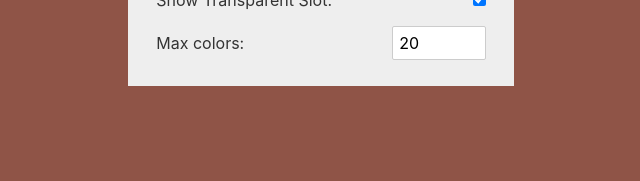
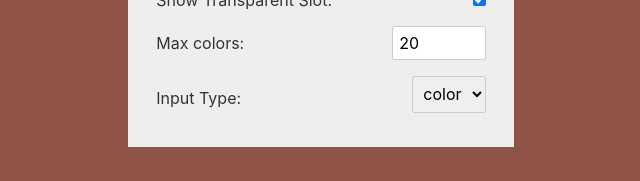
Before and after one commit to hoisan49/svelte-palette, a Svelte app: page / in a window 1280 px wide. Shown: the part 292-473 px from the top of the page, without its empty margins (319-959 px from the left). Built offline with nearby package versions, Linux system fonts and the light colour scheme.

Commit message:
chore: Upgrade svelte-palette version and add inputType selector

```diff
--- a/package.json
+++ b/package.json
@@ -14,7 +14,7 @@
     "svelte": "^3.0.0"
   },
   "dependencies": {
-    "@untemps/svelte-palette": "^1.7.0",
+    "@untemps/svelte-palette": "^1.8.0",
     "sirv-cli": "^1.0.0"
   },
   "scripts": {
--- a/src/App.svelte
+++ b/src/App.svelte
@@ -32,6 +32,7 @@
 	let useCustomTooltipContent = false
 	let showTransparentSlot = true
 	let maxColors = 20
+	let inputType = 'color'
 	let useCustomClass = false
 </script>
 
@@ -46,6 +47,7 @@
                 tooltipContentSelector={useCustomTooltipContent ? '.palette__tooltip__button' : null}
                 {showTransparentSlot}
                 {maxColors}
+                {inputType}
                 on:select={({ detail: { color } }) => (bgColor = color)}
                 class={useCustomClass ? 'palette' : null}
         />
@@ -98,6 +100,15 @@
                 <label>
                     Max colors:
                     <input type="number" min="1" max="30" bind:value={maxColors}/>
+                </label>
+            </fieldset>
+            <fieldset>
+                <label>
+                    Input Type:
+                    <select bind:value={inputType}>
+                        <option value="text">text</option>
+                        <option value="color">color</option>
+                    </select>
                 </label>
             </fieldset>
         </form>
```
Also changed, not shown: 3 other files (tests, documents, lock files or other folders).
